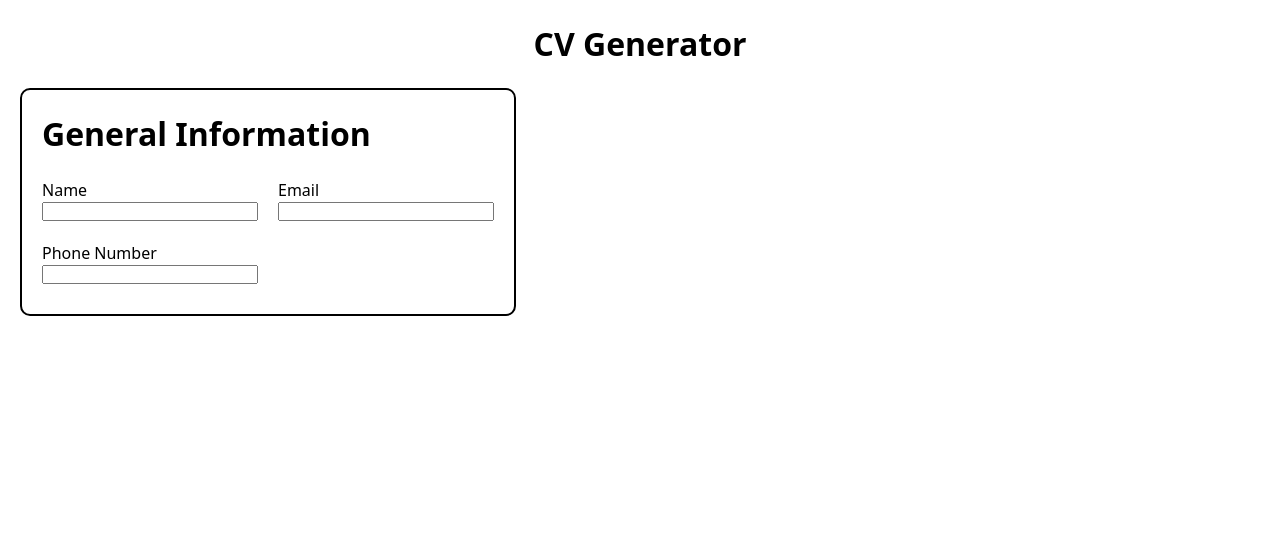
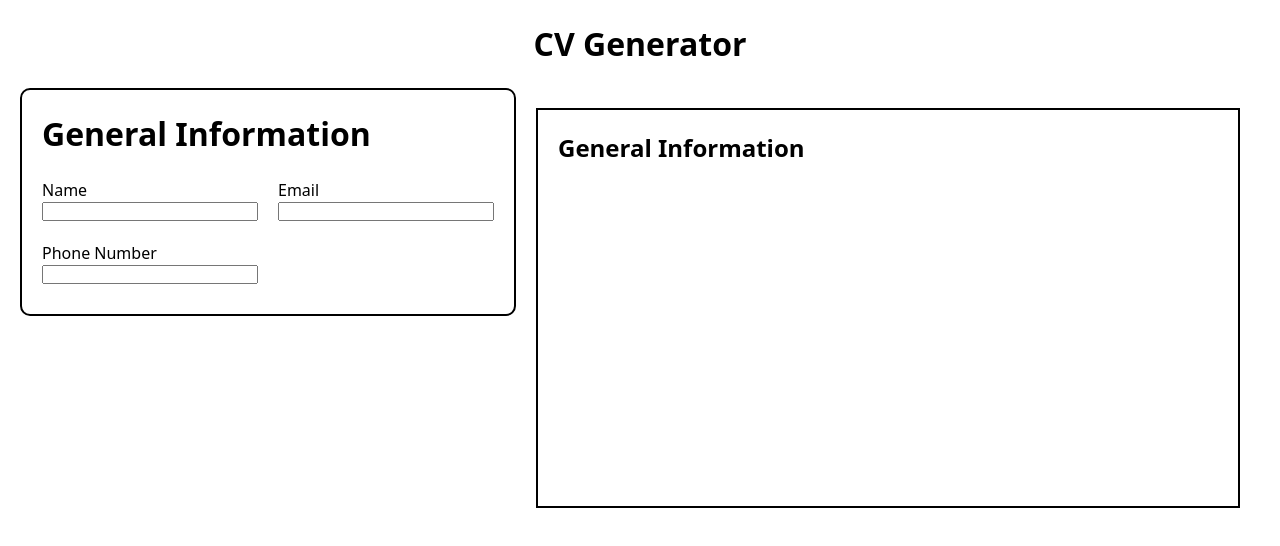
Before and after one commit to Mrsguigles11/cv_application, a React (Vite) app: page / in a window 1280 px wide. Shown: the top 546 px of the page. Built offline with nearby package versions, Linux system fonts and the light colour scheme.

Commit message:
restructure main.jsx to include cv and inputs in a content section, and add a cv outline that changes with the input

```diff
--- /dev/null
+++ b/src/components/content.jsx
@@ -0,0 +1,28 @@
+import { useState } from "react";
+import InputSection from "./input_section";
+import CV from "./cv";
+
+function Content() {
+  const [generalInfo, setGeneralInfo] = useState('');
+
+  function handleChange(text) {
+    setGeneralInfo(text);
+  }
+
+  return (
+    <>
+      <div className="inputs_container">
+        <InputSection
+          heading={"General Information"}
+          inputs={["Name", "Email", "Phone Number"]}
+          onChange={handleChange}
+        />
+      </div>
+      <div className="cv_container">
+        <CV text={generalInfo}></CV>
+      </div>
+    </>
+  );
+}
+
+export default Content;
--- a/src/components/cv.jsx
+++ b/src/components/cv.jsx
@@ -1,7 +1,10 @@
 import '../styles/cv.css'
 
-function CV () {
-    return <div className='cv_container'></div>
+function CV ({text}) {
+    return <div className='cv'>
+        <h2>General Information</h2>
+        <div>{text}</div>
+    </div>
 }
 
 export default CV
--- a/src/components/input_section.jsx
+++ b/src/components/input_section.jsx
@@ -1,14 +1,14 @@
 import '../styles/input_section.css'
 
-function InputSection({ heading, inputs }) {
+function InputSection({ heading, inputs, onChange }) {
   return (
     <div className='input_section'>
       <h1>{heading}</h1>
       {inputs.map((input) => {
         return (
-          <div className='input'>
+          <div className='input' key={input}>
             <label htmlFor={input}>{input}</label>
-            <input type="text" name={input}/>
+            <input type="text" name={input} onChange={(e) => onChange(e.target.value)}/>
           </div>
         );
       })}
--- a/src/components/inputs.jsx
+++ /dev/null
@@ -1,15 +0,0 @@
-import "../styles/inputs.css";
-import InputSection from "./input_section";
-
-function Inputs() {
-  return (
-    <div className="inputs_container">
-      <InputSection
-        heading={"General Information"}
-        inputs={["Name", "Email", "Phone Number"]}
-      />
-    </div>
-  );
-}
-
-export default Inputs;
--- a/src/index.css
+++ b/src/index.css
@@ -13,6 +13,7 @@
   text-rendering: optimizeLegibility;
   -webkit-font-smoothing: antialiased;
   -moz-osx-font-smoothing: grayscale;
+
 }
 
 #root {
--- a/src/main.jsx
+++ b/src/main.jsx
@@ -2,13 +2,11 @@ import { StrictMode } from 'react'
 import { createRoot } from 'react-dom/client'
 import './index.css'
 import Header from './components/header'
-import Inputs from './components/inputs'
-import CV from './components/cv'
+import Content from './components/content'
 
 createRoot(document.getElementById('root')).render(
   <StrictMode>
     <Header></Header>
-    <Inputs></Inputs>
-    <CV></CV>
+    <Content></Content>
   </StrictMode>,
 )
--- a/src/styles/cv.css
+++ b/src/styles/cv.css
@@ -0,0 +1,9 @@
+.cv_container {
+    padding: 20px;
+}
+
+.cv {
+    height: 400px;
+    border: 2px solid black;
+    padding: 20px;
+}
--- a/src/styles/inputs.css
+++ /dev/null
@@ -1,3 +0,0 @@
-.inputs_container {
-    height: 200px;
-}
```
